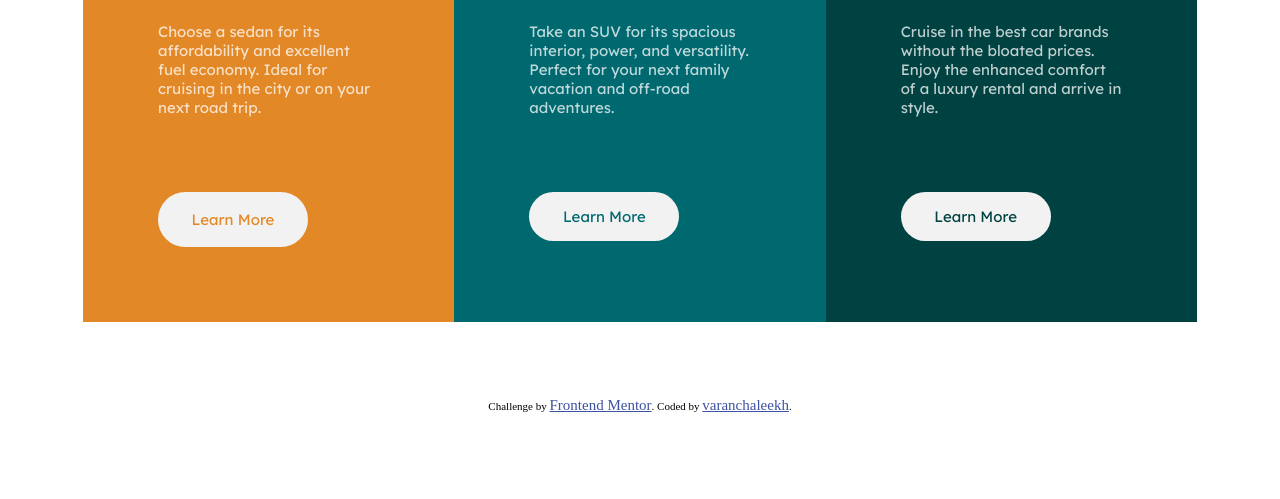
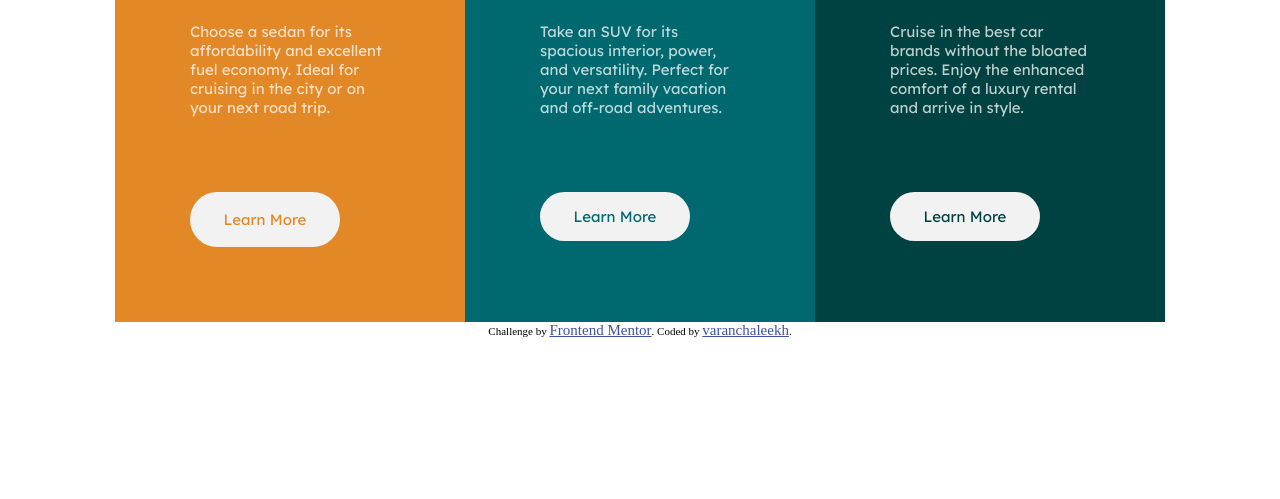
Before and after one commit to varanchalee/pancake-component, a plain HTML site: page index.html in a window 1280 px wide. Shown: the part 301-800 px from the top of the page. Drawn offline with Linux system fonts and the light colour scheme.

Commit message:
Add files via upload

```diff
--- a/style.css
+++ b/style.css
@@ -11,12 +11,15 @@
 }
 
 main {
-    margin: 5em;
-    display: grid;
-    grid-template-columns: repeat(auto-fit, minmax(150px, 1fr));
+    display: flex;
+    flex-wrap: wrap;
+    justify-content: center;
+    margin-block-start: 5em;
 }
 
 section {
+    flex: 1 1 350px; /*  Stretching: */
+    flex: 0 1 350px; /*  No stretching: */
     padding-inline: 5em;
     padding-block-start: 5em;
     padding-block-end: 5em;
```
